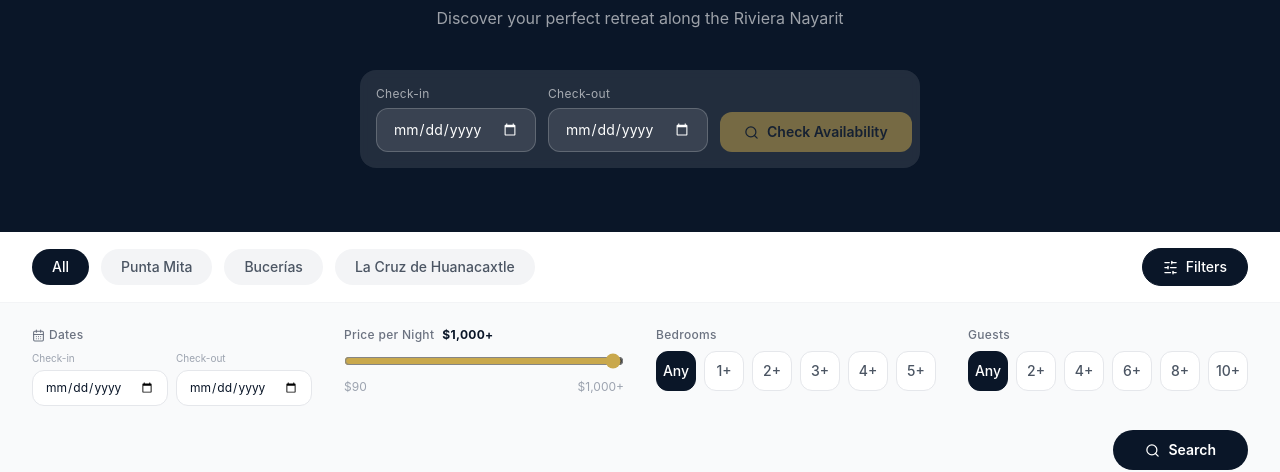
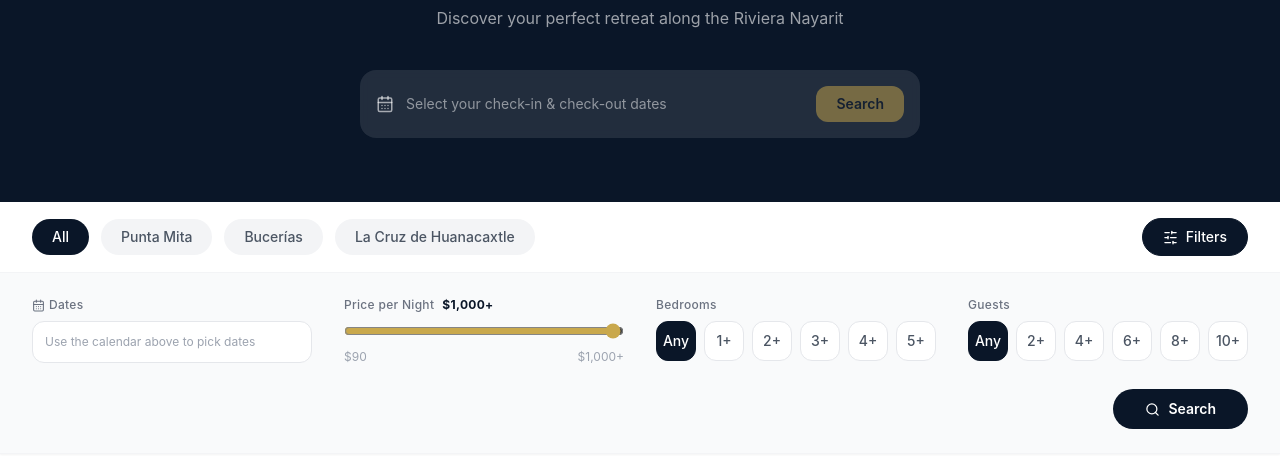
Before and after one commit to MarcoTruqui/Mar-Collection, a Next.js app: page /properties in a window 1280 px wide. Both pictures are taken after a click on the button "Filters". Shown: the part 214-686 px from the top of the page. Built offline with nearby package versions, Linux system fonts and the light colour scheme.

Commit message:
Properties: show total cost on cards with dates; replace native date inputs with custom calendar

```diff
--- a/app/properties/page.js
+++ b/app/properties/page.js
@@ -3,9 +3,10 @@
 import { useState, useEffect, useRef } from 'react'
 import { useSearchParams } from 'next/navigation'
 import { Suspense } from 'react'
-import { Search, SlidersHorizontal, CalendarDays, X } from 'lucide-react'
+import { SlidersHorizontal, CalendarDays, X, Search } from 'lucide-react'
 import { useLanguage } from '@/lib/LanguageContext'
 import PropertyCard from '@/components/PropertyCard'
+import Calendar from '@/components/Calendar'
 import properties from '@/data/properties'
 
 const LOCATIONS = ['Punta Mita', 'Bucerías', 'La Cruz de Huanacaxtle']
@@ -30,10 +31,8 @@ function PropertiesContent() {
   const [availability, setAvailability] = useState(null)
   const [loadingAvail, setLoadingAvail] = useState(false)
   const [mobileHeaderHidden, setMobileHeaderHidden] = useState(false)
-  const [showMobileSearch, setShowMobileSearch] = useState(false)
-  const checkOutHeaderRef = useRef(null)
-  const checkOutMobileRef = useRef(null)
-  const checkOutFilterRef = useRef(null)
+  const [calOpen, setCalOpen] = useState(false)
+  const calRef = useRef(null)
 
   // Draft (before Search is clicked)
   const [draft, setDraft] = useState({
@@ -75,14 +74,29 @@ function PropertiesContent() {
     }
   }
 
+  // Close calendar on outside click
+  useEffect(() => {
+    function handleClick(e) {
+      if (calRef.current && !calRef.current.contains(e.target)) setCalOpen(false)
+    }
+    if (calOpen) {
+      document.addEventListener('click', handleClick)
+      document.addEventListener('touchend', handleClick)
+    }
+    return () => {
+      document.removeEventListener('click', handleClick)
+      document.removeEventListener('touchend', handleClick)
+    }
+  }, [calOpen])
+
   async function applyFilters() {
     if (draft.checkIn && draft.checkOut && !availability) {
       await fetchAvailability()
     }
     setFilters({ ...draft })
     setShowFilters(false)
+    setCalOpen(false)
     setMobileHeaderHidden(true)
-    setShowMobileSearch(false)
   }
 
   function resetFilters() {
@@ -91,7 +105,7 @@ function PropertiesContent() {
     setFilters(defaults)
     setAvailability(null)
     setMobileHeaderHidden(false)
-    setShowMobileSearch(false)
+    setCalOpen(false)
   }
 
   const filtersActive =
@@ -119,91 +133,60 @@ function PropertiesContent() {
         <h1 className="font-serif text-5xl text-white mb-4">{t.properties.title}</h1>
         <p className="text-white/60 max-w-xl mx-auto">{t.properties.subtitle}</p>
 
-        {/* Date search bar in header */}
+        {/* Custom calendar date picker */}
         <div className="mt-10 max-w-xl mx-auto px-2">
-          <div className="bg-white/10 backdrop-blur-sm rounded-2xl p-4 flex flex-col sm:flex-row gap-3 items-stretch sm:items-end">
-            <div className="flex-1">
-              <label className="block text-white/60 text-xs mb-1.5 text-left tracking-wide">Check-in</label>
-              <input
-                type="date"
-                min={today}
-                value={draft.checkIn}
-                onChange={e => {
-                  const val = e.target.value
-                  setDraft(d => ({ ...d, checkIn: val, checkOut: d.checkOut && val >= d.checkOut ? '' : d.checkOut }))
-                  if (val) setTimeout(() => checkOutHeaderRef.current?.showPicker?.(), 50)
-                }}
-                className="w-full bg-white/10 border border-white/20 rounded-xl px-4 py-2.5 text-white text-sm focus:outline-none focus:border-gold transition-colors [color-scheme:dark]"
-              />
+          <div className="relative" ref={calRef}>
+            {/* Trigger row */}
+            <div
+              className="bg-white/10 backdrop-blur-sm rounded-2xl p-4 flex gap-3 items-center cursor-pointer"
+              onClick={() => setCalOpen(o => !o)}
+            >
+              <CalendarDays size={18} className="text-white/60 flex-shrink-0" />
+              <div className="flex-1 text-left">
+                {draft.checkIn && draft.checkOut ? (
+                  <p className="text-white text-sm font-medium">{draft.checkIn} → {draft.checkOut}</p>
+                ) : draft.checkIn ? (
+                  <p className="text-white text-sm">Check-in: <strong>{draft.checkIn}</strong> &nbsp;·&nbsp; <span className="text-white/50">Select check-out</span></p>
+                ) : (
+                  <p className="text-white/50 text-sm">Select your check-in & check-out dates</p>
+                )}
               </div>
-            <div className="flex-1">
-              <label className="block text-white/60 text-xs mb-1.5 text-left tracking-wide">Check-out</label>
-              <input
-                ref={checkOutHeaderRef}
-                type="date"
-                min={draft.checkIn || today}
-                value={draft.checkOut}
-                onChange={e => setDraft(d => ({ ...d, checkOut: e.target.value }))}
-                className="w-full bg-white/10 border border-white/20 rounded-xl px-4 py-2.5 text-white text-sm focus:outline-none focus:border-gold transition-colors [color-scheme:dark]"
-              />
-            </div>
+              {(draft.checkIn || draft.checkOut) && (
+                <button onClick={e => { e.stopPropagation(); setDraft(d => ({ ...d, checkIn: '', checkOut: '' })) }} className="text-white/40 hover:text-white text-xs px-1">✕</button>
+              )}
               <button
-              onClick={applyFilters}
+                onClick={e => { e.stopPropagation(); applyFilters() }}
                 disabled={!draft.checkIn || !draft.checkOut || loadingAvail}
-              className="flex items-center justify-center gap-2 bg-gold text-navy font-semibold px-6 py-2.5 rounded-xl text-sm hover:bg-gold/90 transition-colors disabled:opacity-50 disabled:cursor-not-allowed whitespace-nowrap w-full sm:w-auto"
+                className="flex-shrink-0 bg-gold text-navy font-semibold px-5 py-2 rounded-xl text-sm hover:bg-gold/90 transition-colors disabled:opacity-50 disabled:cursor-not-allowed whitespace-nowrap"
               >
-              <Search size={15} />
-              {loadingAvail ? 'Searching...' : 'Check Availability'}
+                {loadingAvail ? 'Searching…' : 'Search'}
               </button>
             </div>
-          {dateFilterActive && (
-            <p className="text-white/50 text-xs mt-2">
-              Showing {filtered.length} available {filtered.length === 1 ? 'property' : 'properties'} for {filters.checkIn} → {filters.checkOut}
-            </p>
+
+            {/* Calendar popover */}
+            {calOpen && (
+              <div
+                className="absolute left-0 right-0 top-full mt-2 z-40 bg-white border border-gray-200 rounded-2xl shadow-xl p-4"
+                onClick={e => e.stopPropagation()}
+                onTouchEnd={e => e.stopPropagation()}
+              >
+                <Calendar
+                  bookedRanges={[]}
+                  checkIn={draft.checkIn}
+                  checkOut={draft.checkOut}
+                  onChange={(ci, co) => {
+                    setDraft(d => ({ ...d, checkIn: ci, checkOut: co }))
+                    if (ci && co) setCalOpen(false)
+                  }}
+                  monthsToShow={1}
+                  minNights={2}
+                />
+                <p className="text-xs text-gray-400 mt-3 text-center">Select check-in, then check-out</p>
+              </div>
             )}
           </div>
         </div>
-
-      {/* Mobile search overlay — shown when magnifying glass tapped after search */}
-      {mobileHeaderHidden && showMobileSearch && (
-        <div className="sm:hidden bg-navy px-4 pt-20 pb-6">
-          <div className="bg-white/10 backdrop-blur-sm rounded-2xl p-4 flex flex-col gap-3">
-            <div>
-              <label className="block text-white/60 text-xs mb-1.5 tracking-wide">Check-in</label>
-              <input
-                type="date"
-                min={today}
-                value={draft.checkIn}
-                onChange={e => {
-                  const val = e.target.value
-                  setDraft(d => ({ ...d, checkIn: val, checkOut: d.checkOut && val >= d.checkOut ? '' : d.checkOut }))
-                  if (val) setTimeout(() => checkOutMobileRef.current?.showPicker?.(), 50)
-                }}
-                className="w-full bg-white/10 border border-white/20 rounded-xl px-4 py-2.5 text-white text-sm focus:outline-none focus:border-gold transition-colors [color-scheme:dark]"
-              />
       </div>
-            <div>
-              <label className="block text-white/60 text-xs mb-1.5 tracking-wide">Check-out</label>
-              <input
-                ref={checkOutMobileRef}
-                type="date"
-                min={draft.checkIn || today}
-                value={draft.checkOut}
-                onChange={e => setDraft(d => ({ ...d, checkOut: e.target.value }))}
-                className="w-full bg-white/10 border border-white/20 rounded-xl px-4 py-2.5 text-white text-sm focus:outline-none focus:border-gold transition-colors [color-scheme:dark]"
-              />
-            </div>
-            <button
-              onClick={applyFilters}
-              disabled={!draft.checkIn || !draft.checkOut || loadingAvail}
-              className="flex items-center justify-center gap-2 bg-gold text-navy font-semibold px-6 py-2.5 rounded-xl text-sm hover:bg-gold/90 transition-colors disabled:opacity-50 disabled:cursor-not-allowed"
-            >
-              <Search size={15} />
-              {loadingAvail ? 'Searching...' : 'Check Availability'}
-            </button>
-          </div>
-        </div>
-      )}
 
       {/* Location tabs + filter toggle */}
       <div className="sticky top-[100px] z-30 bg-white border-b border-gray-100 shadow-sm">
@@ -223,14 +206,6 @@ function PropertiesContent() {
           ))}
 
           <div className="ml-auto flex-shrink-0 flex items-center gap-2">
-            {mobileHeaderHidden && (
-              <button
-                onClick={() => setShowMobileSearch(v => !v)}
-                className="sm:hidden flex items-center justify-center w-9 h-9 rounded-full border border-gray-200 text-gray-600 hover:text-navy hover:border-navy transition-colors"
-              >
-                <Search size={15} />
-              </button>
-            )}
             {filtersActive && (
               <button
                 onClick={resetFilters}
@@ -265,32 +240,13 @@ function PropertiesContent() {
                   <label className="block text-xs text-gray-500 mb-2 tracking-wide font-medium flex items-center gap-1">
                     <CalendarDays size={13} /> Dates
                   </label>
-                  <div className="flex gap-2">
-                    <div className="flex-1">
-                      <p className="text-[10px] text-gray-400 mb-1">Check-in</p>
-                      <input
-                        type="date"
-                        min={today}
-                        value={draft.checkIn}
-                        onChange={e => {
-                          const val = e.target.value
-                          setDraft(d => ({ ...d, checkIn: val, checkOut: d.checkOut && val >= d.checkOut ? '' : d.checkOut }))
-                          if (val) setTimeout(() => checkOutFilterRef.current?.showPicker?.(), 50)
-                        }}
-                        className="w-full border border-gray-200 rounded-xl px-3 py-2 text-xs text-navy focus:outline-none focus:border-gold transition-colors"
-                      />
-                    </div>
-                    <div className="flex-1">
-                      <p className="text-[10px] text-gray-400 mb-1">Check-out</p>
-                      <input
-                        ref={checkOutFilterRef}
-                        type="date"
-                        min={draft.checkIn || today}
-                        value={draft.checkOut}
-                        onChange={e => setDraft(d => ({ ...d, checkOut: e.target.value }))}
-                        className="w-full border border-gray-200 rounded-xl px-3 py-2 text-xs text-navy focus:outline-none focus:border-gold transition-colors"
-                      />
-                    </div>
+                  <div className="border border-gray-200 rounded-xl p-3 text-xs text-navy bg-white">
+                    {draft.checkIn && draft.checkOut
+                      ? <span className="font-medium">{draft.checkIn} → {draft.checkOut}</span>
+                      : draft.checkIn
+                        ? <span>{draft.checkIn} → <span className="text-gray-400">pick check-out above</span></span>
+                        : <span className="text-gray-400">Use the calendar above to pick dates</span>
+                    }
                   </div>
                   {draft.checkIn && draft.checkOut && (
                     <p className="text-[10px] text-gold mt-1">Will check real availability on Search</p>
@@ -403,7 +359,7 @@ function PropertiesContent() {
         ) : (
           <div className="grid md:grid-cols-2 lg:grid-cols-3 gap-8">
             {filtered.map(p => (
-              <PropertyCard key={p.slug} property={p} />
+              <PropertyCard key={p.slug} property={p} checkIn={filters.checkIn} checkOut={filters.checkOut} />
             ))}
           </div>
         )}
```
Also changed, not shown: components/PropertyCard.js (+27 -6 lines). Lines whose indentation alone changed are shown as unchanged.
